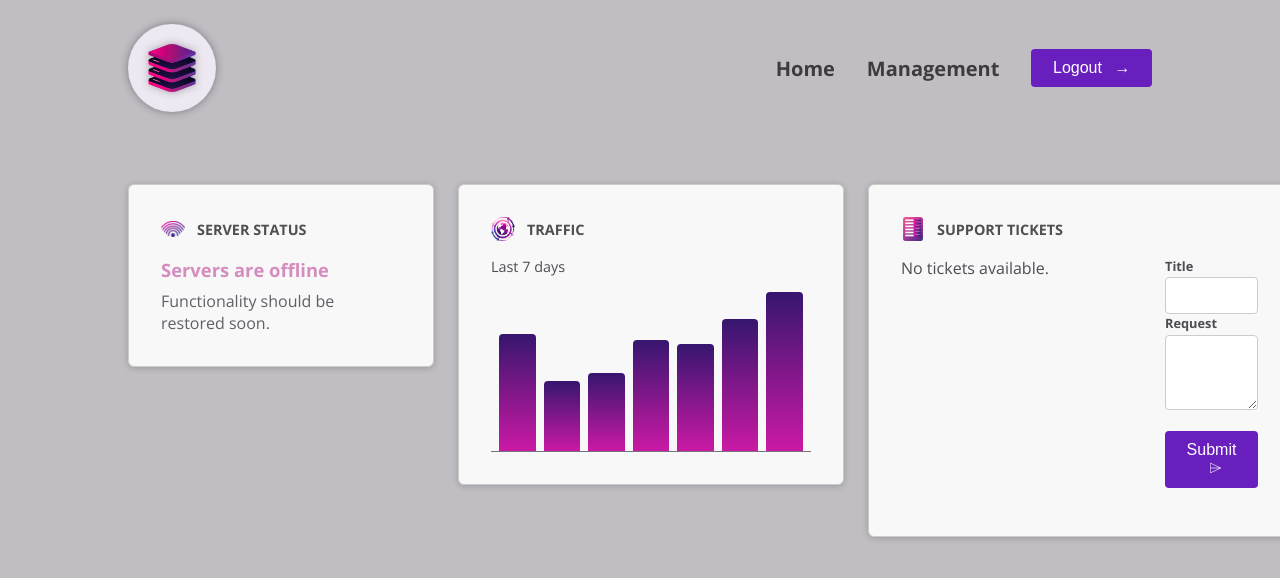
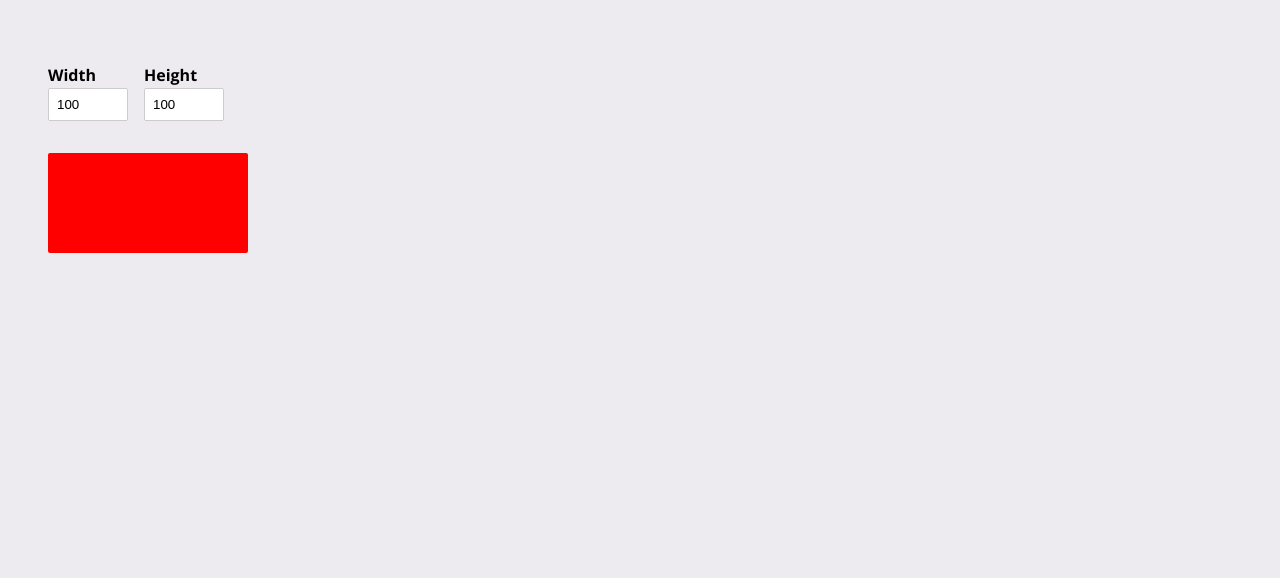
Before and after one commit to hkyuenhelmutwick/AngularJS_maxschwarzmueller, an Angular app: page / in a window 1280 px wide. Shown: the top 578 px of the page. Built offline with nearby package versions, Linux system fonts and the light colour scheme.

Commit message:
19-custom-2w-binding-starting-project

```diff
--- a/src/app/app.component.html
+++ b/src/app/app.component.html
@@ -1,26 +1,11 @@
-<app-header />
-
-<main>
-  <div id="dashboard">
-    <app-dashboard-item
-      [image]="{ src: 'status.png', alt: 'A signal symbol' }"
-      title="Server Status"
-    >
-      <app-server-status />
-    </app-dashboard-item>
-
-    <app-dashboard-item
-      [image]="{ src: 'globe.png', alt: 'A globe' }"
-      title="Traffic"
-    >
-      <app-traffic />
-    </app-dashboard-item>
-
-    <app-dashboard-item
-      [image]="{ src: 'list.png', alt: 'A list of items' }"
-      title="Support Tickets"
-    >
-      <app-tickets />
-    </app-dashboard-item>
-  </div>
-</main>
+<div id="inputs">
+  <p>
+    <label>Width</label>
+    <input type="number" step="1.0" [(ngModel)]="rectSize.width" />
+  </p>
+  <p>
+    <label>Height</label>
+    <input type="number" step="1.0" [(ngModel)]="rectSize.height" />
+  </p>
+</div>
+<app-rect />
--- a/src/app/app.component.ts
+++ b/src/app/app.component.ts
@@ -1,21 +1,16 @@
 import { Component } from '@angular/core';
-
-import { HeaderComponent } from './header/header.component';
-import { ServerStatusComponent } from './dashboard/server-status/server-status.component';
-import { TrafficComponent } from './dashboard/traffic/traffic.component';
-import { TicketsComponent } from './dashboard/tickets/tickets.component';
-import { DashboardItemComponent } from './dashboard/dashboard-item/dashboard-item.component';
+import { RectComponent } from './rect/rect.component';
+import { FormsModule } from '@angular/forms';
 
 @Component({
   selector: 'app-root',
   standalone: true,
-  imports: [
-    HeaderComponent,
-    ServerStatusComponent,
-    TrafficComponent,
-    TicketsComponent,
-    DashboardItemComponent
-  ],
   templateUrl: './app.component.html',
+  imports: [RectComponent, FormsModule],
 })
-export class AppComponent {}
+export class AppComponent {
+  rectSize = {
+    width: '100',
+    height: '100',
+  };
+}
--- /dev/null
+++ b/src/app/rect/rect.component.css
@@ -0,0 +1,4 @@
+#rect {
+  background-color: red;
+  border-radius: 2px;
+}
--- /dev/null
+++ b/src/app/rect/rect.component.html
@@ -0,0 +1,6 @@
+<div
+  id="rect"
+  [style.width]="'200px'"
+  [style.height]="'100px'"
+  (click)="onReset()"
+></div>
--- /dev/null
+++ b/src/app/rect/rect.component.ts
@@ -0,0 +1,16 @@
+import { Component } from '@angular/core';
+
+@Component({
+  selector: 'app-rect',
+  standalone: true,
+  imports: [],
+  templateUrl: './rect.component.html',
+  styleUrl: './rect.component.css',
+})
+export class RectComponent {
+  // Todo: Implement custom two-way binding
+
+  onReset() {
+    // ...
+  }
+}
--- a/src/styles.css
+++ b/src/styles.css
@@ -10,25 +10,26 @@ html {
 
 body {
   margin: 0;
-  background-color: #c0bdc3;
+  background-color: #edebf0;
+  padding: 3rem;
 }
 
-main {
-  width: 80%;
-  margin: 3rem 10%;
+#inputs {
+  display: flex;
+  gap: 1rem;
 }
 
-#dashboard {
-  display: flex;
-  flex-direction: column;
-  align-items: flex-start;
-  justify-content: space-between;
-  gap: 1.5rem;
-  max-width: 85rem;
+label {
+  display: block;
+  font-weight: bold;
+  margin-bottom: 0.15rem;
 }
 
-@media (min-width: 768px) {
-  #dashboard {
-    flex-direction: row;
-  }
+input {
+  display: block;
+  width: 5rem;
+  padding: 0.5rem;
+  margin-bottom: 1rem;
+  border: 1px solid #ccc;
+  border-radius: 2px;
 }
```
